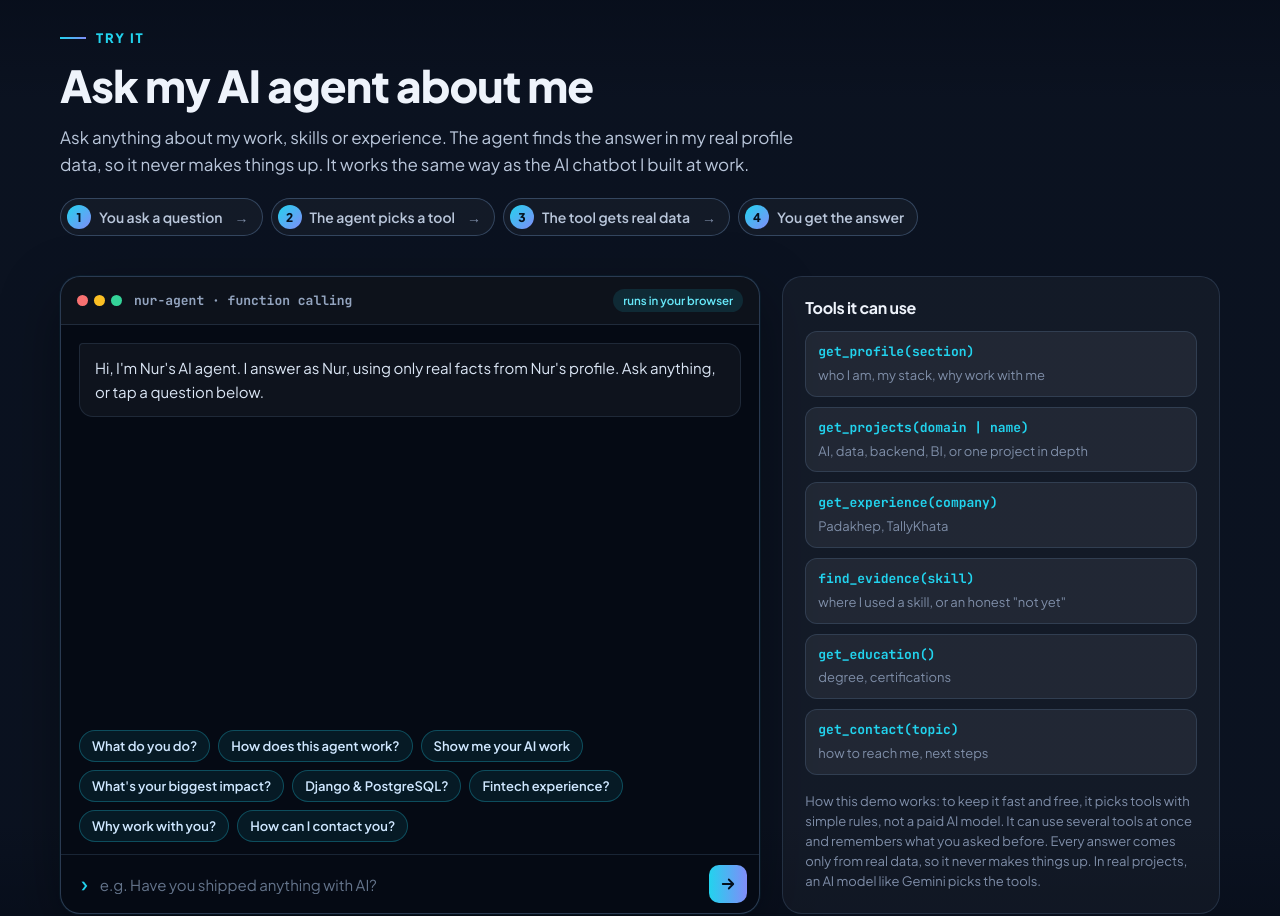
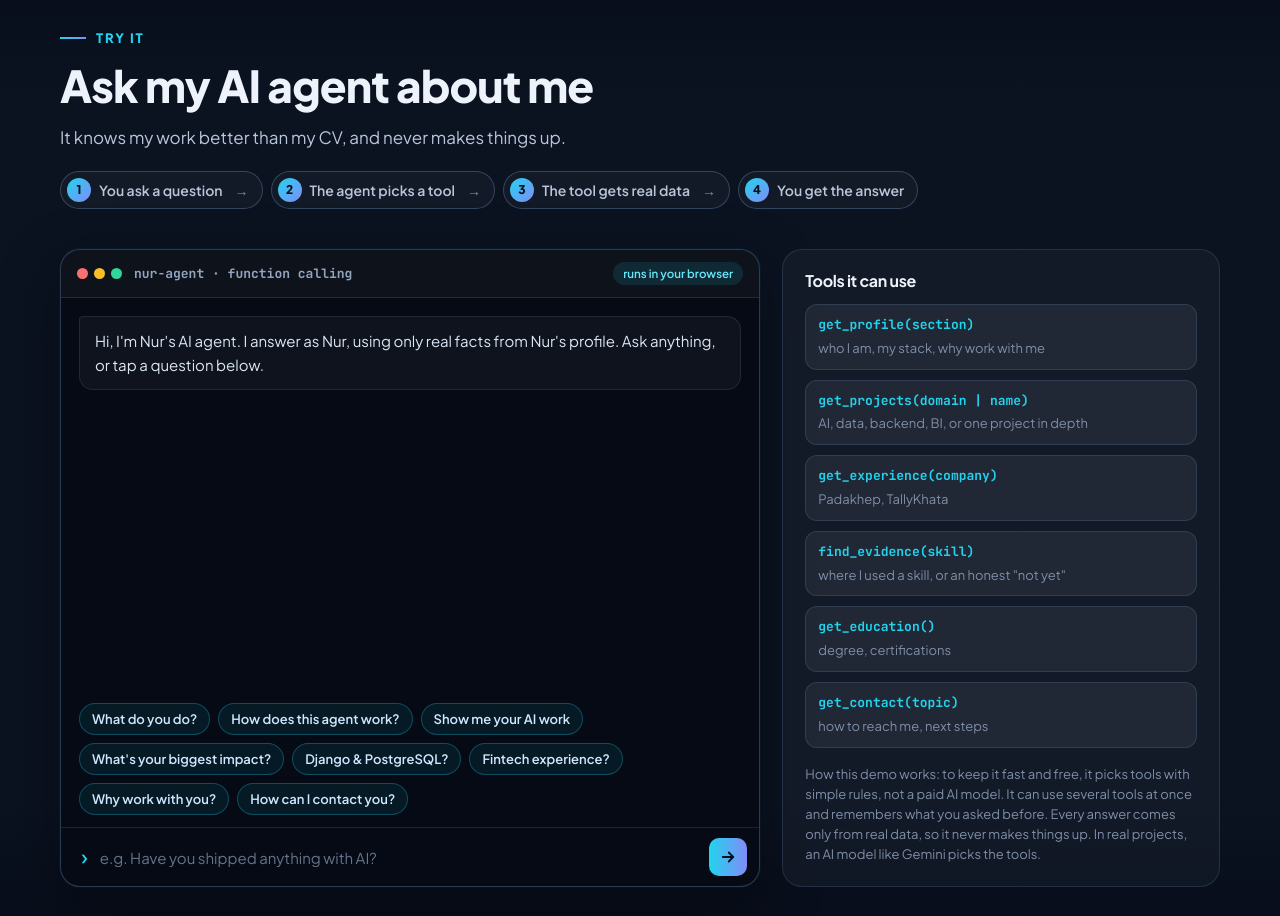
Before and after one commit to NurMohammad126641/nurmohammad126641.github.io, a plain HTML site: page index.html in a window 1280 px wide. Shown: the part 940-1856 px from the top of the page. Drawn offline with Linux system fonts and the light colour scheme.

Commit message:
Shorten the agent intro

```diff
--- a/index.html
+++ b/index.html
@@ -123,7 +123,7 @@
       <div class="section-head reveal">
         <p class="eyebrow">Try it</p>
         <h2>Ask my AI agent about me</h2>
-        <p class="section-lead">Ask anything about my work, skills or experience. The agent finds the answer in my real profile data, so it never makes things up. It works the same way as the AI chatbot I built at work.</p>
+        <p class="section-lead">It knows my work better than my CV, and never makes things up.</p>
         <ol class="agent-flow" aria-label="How the agent works">
           <li><b>1</b>You ask a question</li>
           <li><b>2</b>The agent picks a tool</li>
```
